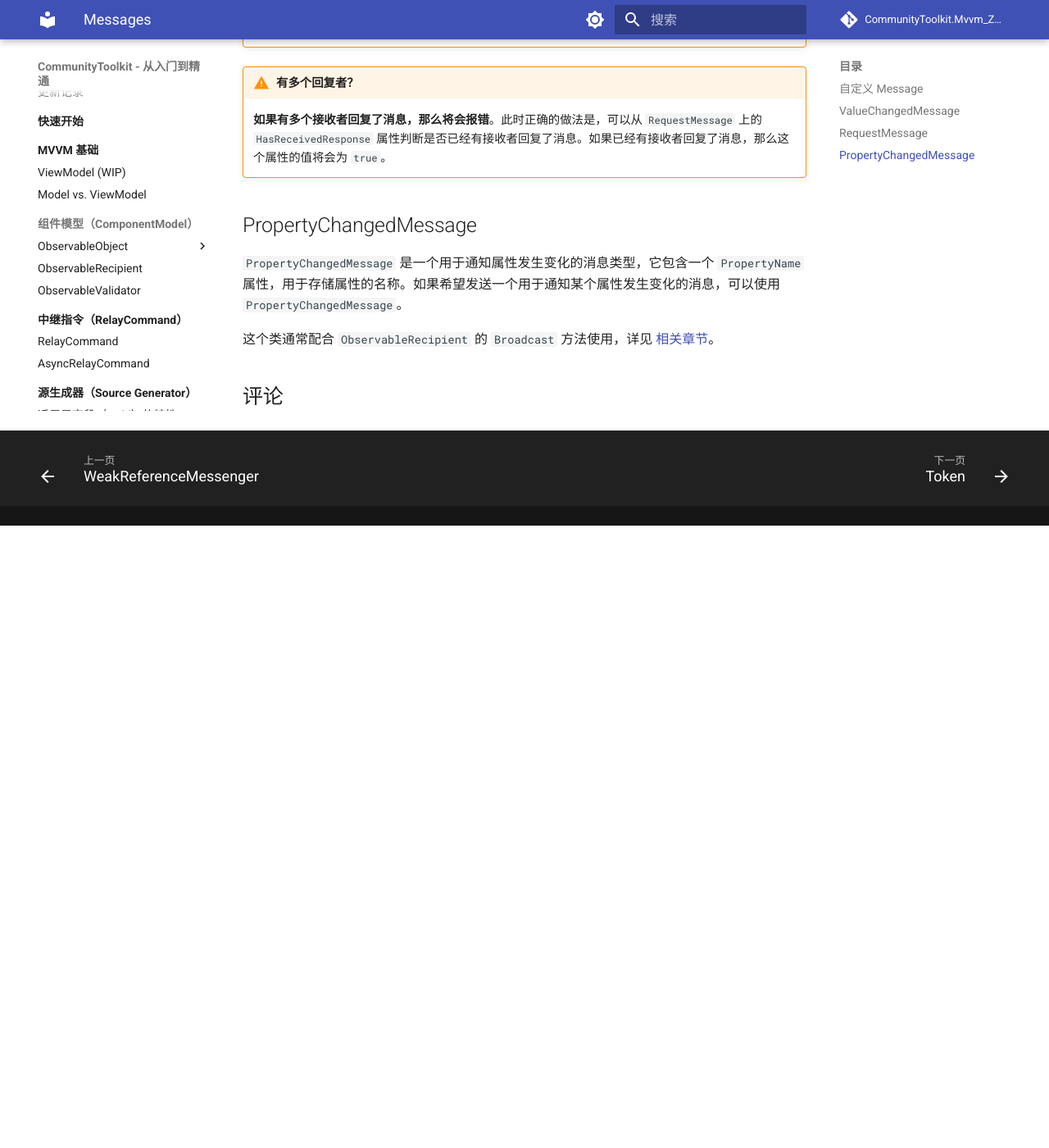
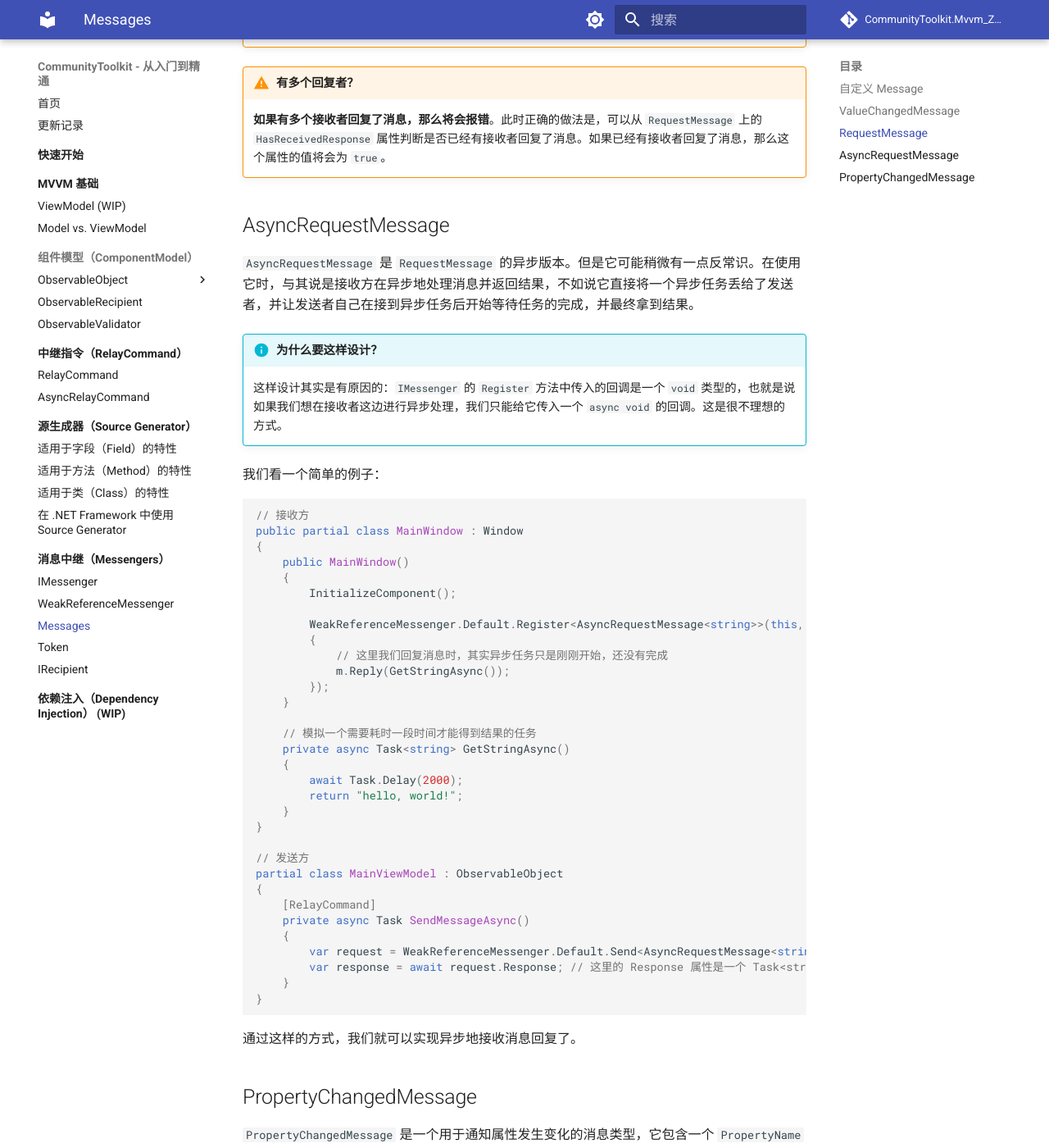
Before and after one commit to BYJRK/CommunityToolkit.Mvvm_ZeroToHero, an MkDocs documentation site: the page built from docs/Messengers/Messages.md, in a window 1280 px wide and 1400 px high, scrolled down 2447 px. Shown: the whole window at 82% size. Built offline with MkDocs 1.6.1 and Material for MkDocs 9.7.7, drawn with Linux system fonts in a browser that asks for light colours; comment, search, counter and statistics services are not loaded; before the commit the page ends 3088 px from its top, so only the background shows below that.

Commit message:
Add doc for AsyncRequestMessage

````diff
--- a/docs/Messengers/Messages.md
+++ b/docs/Messengers/Messages.md
@@ -109,6 +109,52 @@
 !!! warning "有多个回复者？"
     **如果有多个接收者回复了消息，那么将会报错**。此时正确的做法是，可以从 `RequestMessage` 上的 `HasReceivedResponse` 属性判断是否已经有接收者回复了消息。如果已经有接收者回复了消息，那么这个属性的值将会为 `true`。
 
+## AsyncRequestMessage
+
+`AsyncRequestMessage` 是 `RequestMessage` 的异步版本。但是它可能稍微有一点反常识。在使用它时，与其说是接收方在异步地处理消息并返回结果，不如说它直接将一个异步任务丢给了发送者，并让发送者自己在接到异步任务后开始等待任务的完成，并最终拿到结果。
+
+!!! info "为什么要这样设计？"
+    这样设计其实是有原因的：`IMessenger` 的 `Register` 方法中传入的回调是一个 `void` 类型的，也就是说如果我们想在接收者这边进行异步处理，我们只能给它传入一个 `async void` 的回调。这是很不理想的方式。
+
+我们看一个简单的例子：
+
+```csharp
+// 接收方
+public partial class MainWindow : Window
+{
+    public MainWindow()
+    {
+        InitializeComponent();
+
+        WeakReferenceMessenger.Default.Register<AsyncRequestMessage<string>>(this, (_, m) =>
+        {
+            // 这里我们回复消息时，其实异步任务只是刚刚开始，还没有完成
+            m.Reply(GetStringAsync());
+        });
+    }
+
+    // 模拟一个需要耗时一段时间才能得到结果的任务
+    private async Task<string> GetStringAsync()
+    {
+        await Task.Delay(2000);
+        return "hello, world!";
+    }
+}
+
+// 发送方
+partial class MainViewModel : ObservableObject
+{
+    [RelayCommand]
+    private async Task SendMessageAsync()
+    {
+        var request = WeakReferenceMessenger.Default.Send<AsyncRequestMessage<string>>();
+        var response = await request.Response; // 这里的 Response 属性是一个 Task<string>
+    }
+}
+```
+
+通过这样的方式，我们就可以实现异步地接收消息回复了。
+
 ## PropertyChangedMessage
 
 `PropertyChangedMessage` 是一个用于通知属性发生变化的消息类型，它包含一个 `PropertyName` 属性，用于存储属性的名称。如果希望发送一个用于通知某个属性发生变化的消息，可以使用 `PropertyChangedMessage`。
--- a/docs/history.md
+++ b/docs/history.md
@@ -1,4 +1,8 @@
 # 近期更新
+
+## 2025-11-12
+
+在 [Messages](./Messengers/Messages.md) 中添加了关于 `AsyncRequestMessage` 的使用说明。
 
 ## 2025-08-31
 
````
